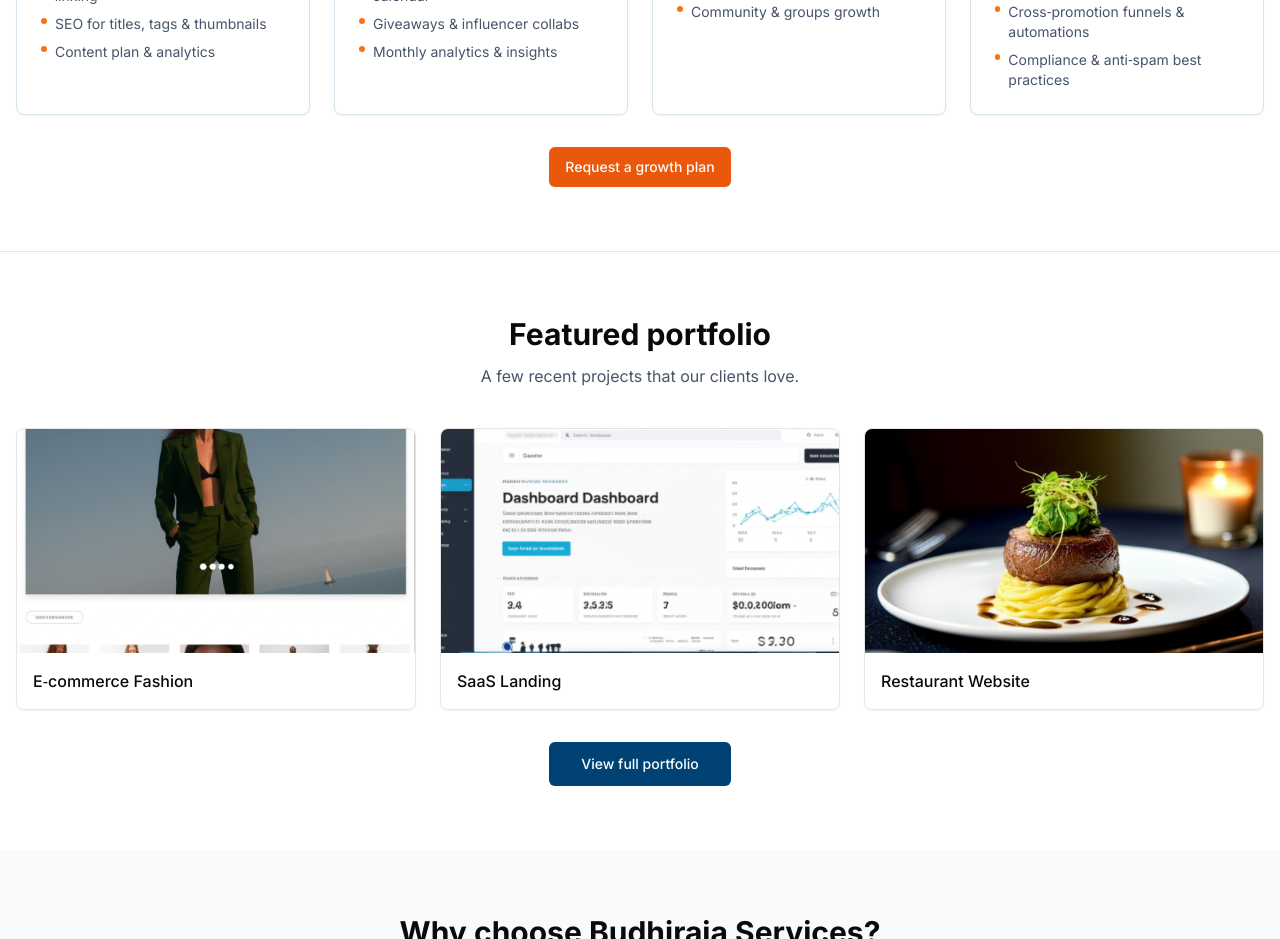
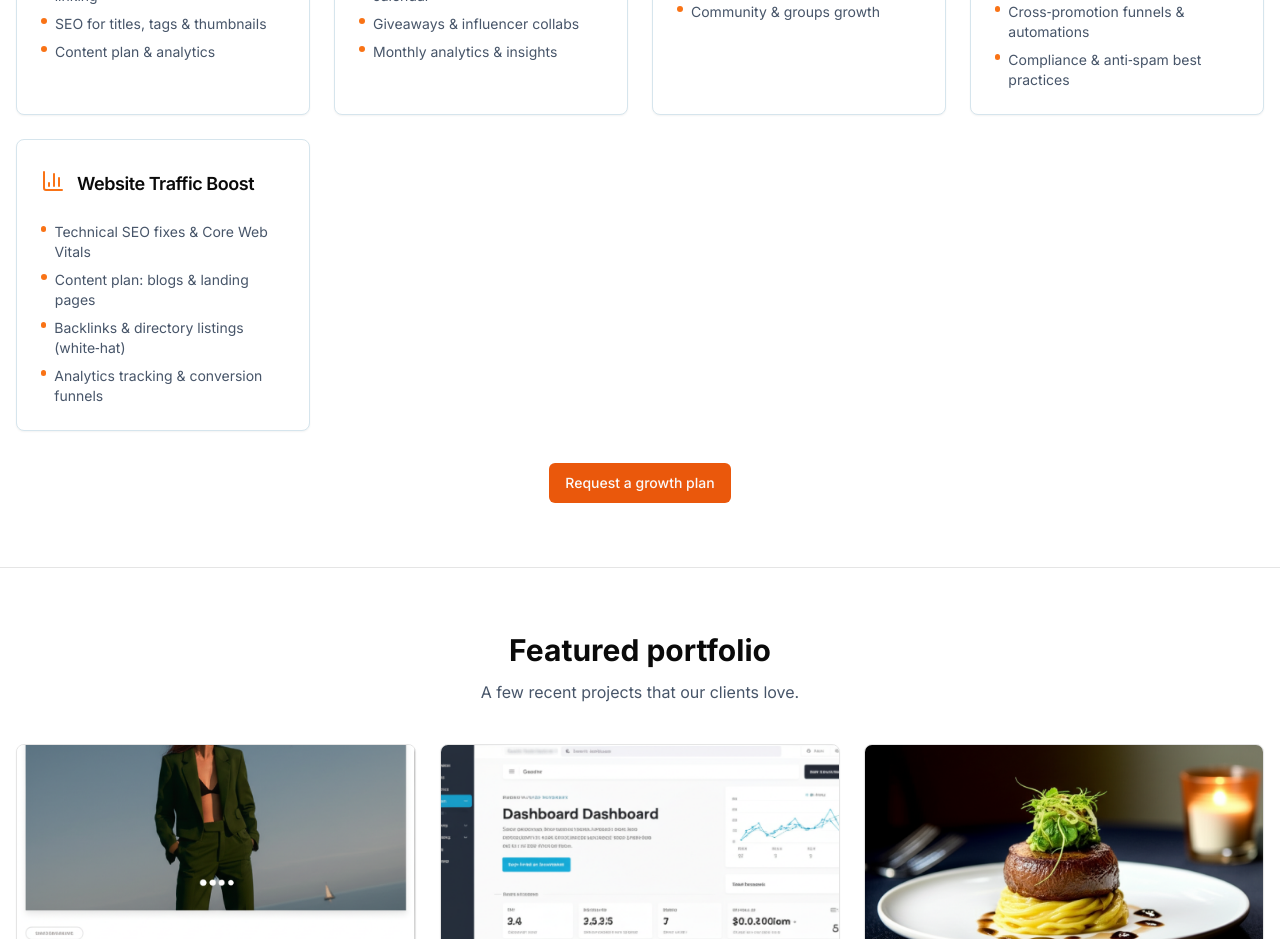
Before and after one commit to budhirajaservices/budhirajaproperties, a Next.js app: page / in a window 1280 px wide. Shown: the part 2340-3279 px from the top of the page. Built offline with nearby package versions, Linux system fonts and the light colour scheme.

Commit message:
feat: add Website Traffic offering to homepage and services
Introduce new card and service item with bullet points.

Co-authored-by: null <214285913+budhirajaservices@users.noreply.github.com>

```diff
--- a/app/(site)/page.tsx
+++ b/app/(site)/page.tsx
@@ -18,6 +18,7 @@ import {
   TrendingUp,
   ThumbsUp,
   MessageCircle,
+  BarChart3,
 } from "lucide-react"
 import Testimonials from "@/components/site/testimonials"
 import WhyChooseUs from "@/components/site/why-choose-us"
@@ -374,6 +375,33 @@ export default function HomePage() {
               </ul>
             </CardContent>
           </Card>
+
+          <Card className="border-blue-100 hover:shadow-lg transition-shadow">
+            <CardHeader className="flex flex-row items-center gap-3">
+              <BarChart3 className="h-6 w-6 text-orange-500" />
+              <CardTitle className="text-lg">Website Traffic Boost</CardTitle>
+            </CardHeader>
+            <CardContent>
+              <ul className="space-y-2 text-sm text-slate-600">
+                <li className="flex items-start gap-2">
+                  <span className="mt-1 inline-block h-1.5 w-1.5 rounded-full bg-orange-500" />
+                  Technical SEO fixes & Core Web Vitals
+                </li>
+                <li className="flex items-start gap-2">
+                  <span className="mt-1 inline-block h-1.5 w-1.5 rounded-full bg-orange-500" />
+                  Content plan: blogs & landing pages
+                </li>
+                <li className="flex items-start gap-2">
+                  <span className="mt-1 inline-block h-1.5 w-1.5 rounded-full bg-orange-500" />
+                  Backlinks & directory listings (white‑hat)
+                </li>
+                <li className="flex items-start gap-2">
+                  <span className="mt-1 inline-block h-1.5 w-1.5 rounded-full bg-orange-500" />
+                  Analytics tracking & conversion funnels
+                </li>
+              </ul>
+            </CardContent>
+          </Card>
         </div>
 
         <div className="mt-8 text-center">
--- a/app/(site)/services/page.tsx
+++ b/app/(site)/services/page.tsx
@@ -12,6 +12,7 @@ import {
   TrendingUp,
   ThumbsUp,
   MessageCircle,
+  BarChart3,
 } from "lucide-react"
 import Link from "next/link"
 
@@ -62,8 +63,6 @@ const services = [
     icon: Search,
     points: ["On‑page SEO & metadata", "Technical health checks", "Performance & Core Web Vitals"],
   },
-
-  // New Social Growth Services
   {
     title: "YouTube Channel Monetization",
     icon: Play,
@@ -102,6 +101,16 @@ const services = [
       "Deep link & QR promotion assets",
       "Cross‑promotion funnels & automations",
       "Compliance & anti‑spam best practices",
+    ],
+  },
+  {
+    title: "Website Traffic Growth",
+    icon: BarChart3,
+    points: [
+      "Technical SEO and site health",
+      "Content strategy (blogs, landing pages)",
+      "Backlink outreach (white‑hat)",
+      "Performance & Core Web Vitals improvements",
     ],
   },
 ]
```
